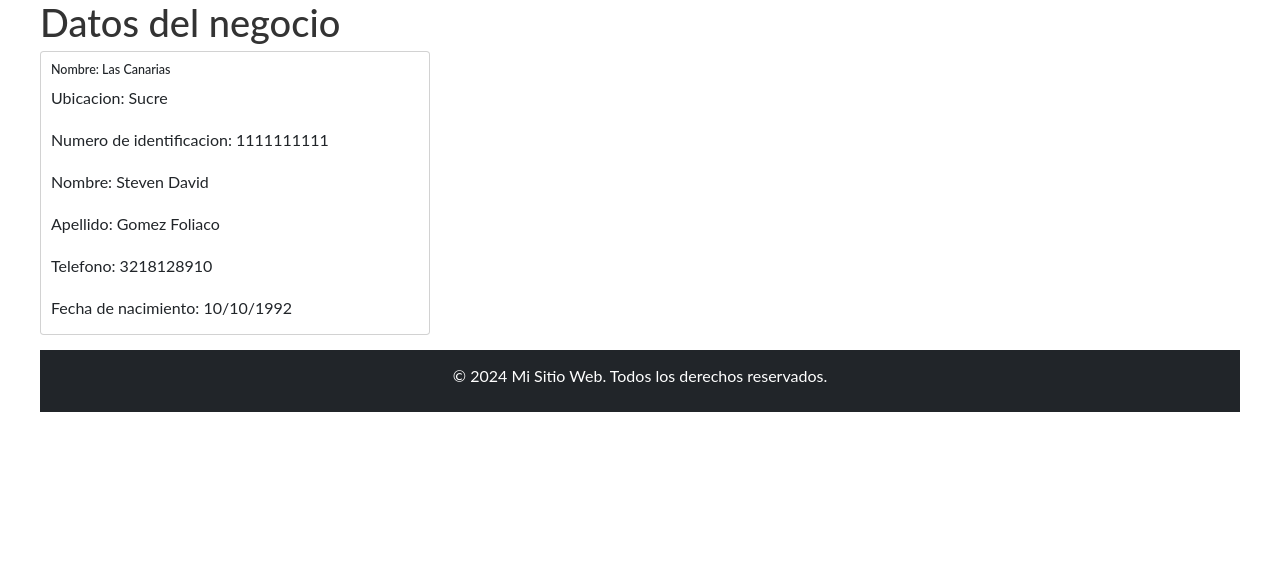
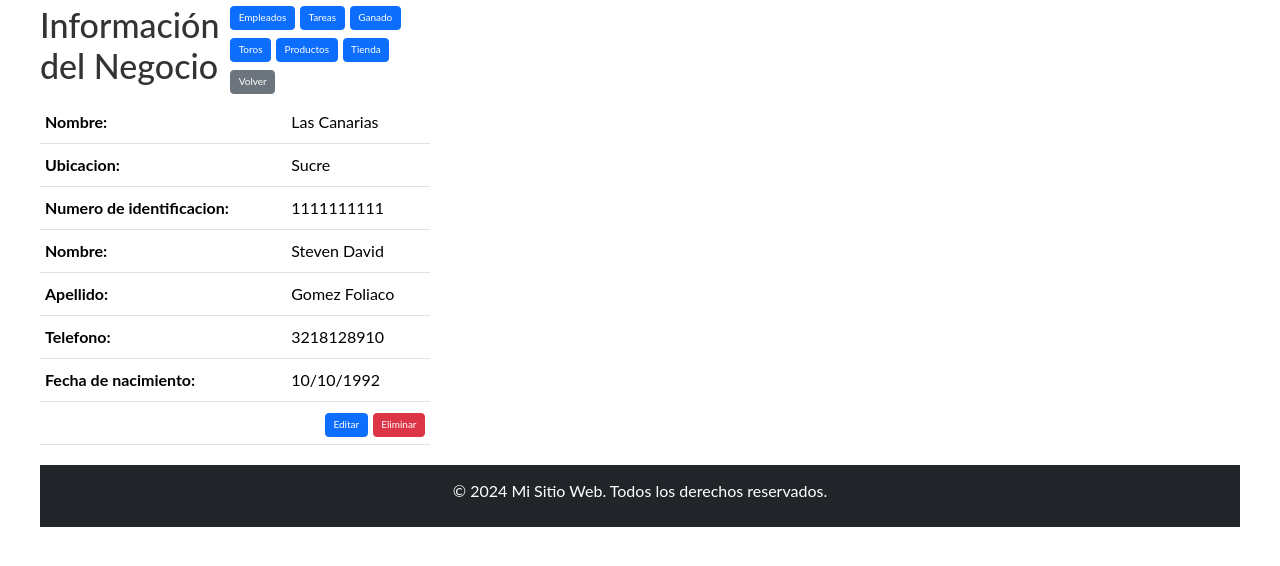
Before and after one commit to stevengodev/FarmeApp, a React (Create React App) app: page /businessInfo-list in a window 1280 px wide. Shown: the top 566 px of the page. Built offline with nearby package versions, Linux system fonts and the light colour scheme.

Commit message:
agregando navegacion entre algunas paginas

```diff
--- a/src/App.js
+++ b/src/App.js
@@ -12,6 +12,7 @@ import TaskListPage from './pages/TaskRegistration/TaskListPage';
 import StaffListPage from './pages/StaffRegistration/StaffListPage';
 import BusinessInfoPage from './pages/BusinessRegistration/BusinessInfoPage';
 import Store from './pages/Store/Store';
+import ProductRegistration from './pages/ProductRegistration/ProductRegistration';
 
 
 function App() {
@@ -30,6 +31,7 @@ function App() {
         <Route path='/employee-list' element={ <StaffListPage/> } />
         <Route path='/businessInfo-list' element={ <BusinessInfoPage/> } />
         <Route path='/tienda' element={ <Store/> } />
+        <Route path='/product-create' element={ <ProductRegistration/> } />
 
       </Routes>
     </Router>
--- a/src/components/AuthForm/LoginForm.jsx
+++ b/src/components/AuthForm/LoginForm.jsx
@@ -3,11 +3,16 @@ import React, { useState } from 'react';
 import { auth } from "../../services/firebase.js";
 import { signInWithEmailAndPassword } from 'firebase/auth';
 import AlertMessages from '../AlertMessages/AlertMessages.jsx';
+import { useNavigate } from 'react-router-dom';
+import 'bootstrap/dist/css/bootstrap.min.css';
 
 const LoginForm = () => {
   const [email, setEmail] = useState('');
   const [password, setPassword] = useState('');
   const [alertMessage, setAlertMessage] = useState(null);
+
+  const navigate = useNavigate();
+
 
   const handleSubmit = async (e) => {
     e.preventDefault();
@@ -18,6 +23,9 @@ const LoginForm = () => {
       console.log("inicio de sesion correctamente")
 
       //Redirigir
+
+      navigate('/businessInfo-list'); // Redirige al usuario a la página de inicio
+
 
     } catch (error) {
 
--- a/src/components/BusinessRegistrationForm/BusinessInfoListData.jsx
+++ b/src/components/BusinessRegistrationForm/BusinessInfoListData.jsx
@@ -1,23 +1,52 @@
 import React from 'react';
+import 'bootstrap/dist/css/bootstrap.min.css';
 
 const BusinessInfoListData = () => {
 
   return (
-
-    <div className="row">
+    <div className='container' >
+      <div className="row">
         <div className="col-md-4">
-          <div className="card mb-4">
-            <div className="card-body">
-              <h5 className="card-title">Nombre: Las Canarias</h5>
-              <p className="card-text">Ubicacion: Sucre</p>
-              <p className="card-text">Numero de identificacion: 1111111111</p>
-              <p className="card-text">Nombre: Steven David</p>
-              <p className="card-text">Apellido: Gomez Foliaco</p>
-              <p className="card-text">Telefono: 3218128910</p>
-              <p className="card-text">Fecha de nacimiento: 10/10/1992</p>
-            </div>
-          </div>
+          <table className="table">
+            <tbody>
+              <tr>
+                <th>Nombre:</th>
+                <td>Las Canarias</td>
+              </tr>
+              <tr>
+                <th>Ubicacion:</th>
+                <td>Sucre</td>
+              </tr>
+              <tr>
+                <th>Numero de identificacion:</th>
+                <td>1111111111</td>
+              </tr>
+              <tr>
+                <th>Nombre:</th>
+                <td>Steven David</td>
+              </tr>
+              <tr>
+                <th>Apellido:</th>
+                <td>Gomez Foliaco</td>
+              </tr>
+              <tr>
+                <th>Telefono:</th>
+                <td>3218128910</td>
+              </tr>
+              <tr>
+                <th>Fecha de nacimiento:</th>
+                <td>10/10/1992</td>
+              </tr>
+              <tr>
+                <td colSpan="2" className="text-end">
+                  <button className="btn btn-primary me-2">Editar</button>
+                  <button className="btn btn-danger">Eliminar</button>
+                </td>
+              </tr>
+            </tbody>
+          </table>
         </div>
+      </div>
     </div>
 
   );
--- a/src/components/ProductManagement/ProductList.jsx
+++ b/src/components/ProductManagement/ProductList.jsx
@@ -23,6 +23,7 @@ const ProductList = () => {
                     <th >Nombre</th>
                     <th >Descripcion</th>
                     <th >Precio</th>
+                    <th>Acciones</th>
                 </tr>
             </thead>
             <tbody>
@@ -32,6 +33,10 @@ const ProductList = () => {
             <td>{product.nombre}</td>
             <td>{product.descripcion}</td>
             <td>{product.precio}</td>
+            <td colSpan="2" className="text-end">
+                <button className="btn btn-primary me-2">Editar</button>
+                <button className="btn btn-danger">Eliminar</button>
+              </td>
           </tr>
         ))}
             </tbody>
--- a/src/components/StaffRegistrationForm/StaffList.jsx
+++ b/src/components/StaffRegistrationForm/StaffList.jsx
@@ -23,6 +23,7 @@ const StaffList = () => {
                     <th >Fecha de Inicio</th>
                     <th >Username</th>
                     <th >Password</th>
+                    <th>Acciones</th>
                 </tr>
             </thead>
             <tbody>
@@ -34,6 +35,10 @@ const StaffList = () => {
                         <td>{empleado.fecha_inicio}</td>
                         <td>{empleado.username}</td>
                         <td>{empleado.password}</td>
+                        <td colSpan="2" className="text-end">
+                <button className="btn btn-primary me-2">Editar</button>
+                <button className="btn btn-danger">Eliminar</button>
+              </td>
                     </tr>
                 ))}
             </tbody>
--- a/src/components/TaskRegistrationForm/TaskList.jsx
+++ b/src/components/TaskRegistrationForm/TaskList.jsx
@@ -25,6 +25,7 @@ const TaskList = () => {
                     <th >Fecha vencimiento</th>
                     <th >Estado</th>
                     <th >Empleado</th>
+                    <th >Acciones</th>
                 </tr>
             </thead>
             <tbody>
@@ -36,7 +37,10 @@ const TaskList = () => {
             <td>{tarea.fecha_vencimiento}</td>
             <td>{tarea.estado}</td>
             <td>{tarea.empleado}</td>
-
+            <td colSpan="2" className="text-end">
+                <button className="btn btn-primary me-2">Editar</button>
+                <button className="btn btn-danger">Eliminar</button>
+              </td>
           </tr>
         ))}
             </tbody>
--- a/src/pages/BusinessRegistration/BusinessInfoPage.jsx
+++ b/src/pages/BusinessRegistration/BusinessInfoPage.jsx
@@ -1,16 +1,71 @@
-import BusinessInfoListData from "../../components/BusinessRegistrationForm/BusinessInfoListData";
+import React from 'react';
+import { useNavigate } from 'react-router-dom';
 
-const BusinessInfoPage = () => {
-    return (
-      <div>
+const BusinessInfoListData = () => {
+  const navigate = useNavigate();
 
-        <h1>Datos del negocio</h1>
+  const handleNavigate = (ruta) => {
+    navigate(ruta);
+  };
 
-        < BusinessInfoListData />
+  return (
+    <div className="row mb-3">
+      <div className="col-md-4">
+        <div className="d-flex justify-content-between align-items-center mb-2">
+          <h2>Información del Negocio</h2>
+          <div>
+            <button className="btn btn-primary me-2" onClick={() => handleNavigate('/employee-list')}>Empleados</button>
+            <button className="btn btn-primary me-2" onClick={() => handleNavigate('/task-list')}>Tareas</button>
+            <button className="btn btn-primary me-2" onClick={() => handleNavigate('/')}>Ganado</button>
+            <button className="btn btn-primary me-2" onClick={() => handleNavigate('/')}>Toros</button>
+            <button className="btn btn-primary me-2" onClick={() => handleNavigate('/products-list')}>Productos</button>
+            <button className="btn btn-primary me-2" onClick={() => handleNavigate('/tienda')}>Tienda</button>
+            <button className="btn btn-secondary" onClick={() => handleNavigate('/')}>Volver</button>
+          </div>
+        </div>
+
+        <table className="table">
+          <tbody>
+            <tr>
+              <th>Nombre:</th>
+              <td>Las Canarias</td>
+            </tr>
+            <tr>
+              <th>Ubicacion:</th>
+              <td>Sucre</td>
+            </tr>
+            <tr>
+              <th>Numero de identificacion:</th>
+              <td>1111111111</td>
+            </tr>
+            <tr>
+              <th>Nombre:</th>
+              <td>Steven David</td>
+            </tr>
+            <tr>
+              <th>Apellido:</th>
+              <td>Gomez Foliaco</td>
+            </tr>
+            <tr>
+              <th>Telefono:</th>
+              <td>3218128910</td>
+            </tr>
+            <tr>
+              <th>Fecha de nacimiento:</th>
+              <td>10/10/1992</td>
+            </tr>
+            <tr>
+              <td colSpan="2" className="text-end">
+                <button className="btn btn-primary me-2">Editar</button>
+                <button className="btn btn-danger">Eliminar</button>
+              </td>
+            </tr>
+          </tbody>
+        </table>
 
       </div>
-    )
+    </div>
+  );
+};
 
-}
-
-export default BusinessInfoPage;
+export default BusinessInfoListData;
--- a/src/pages/ProductRegistration/ProductListPage.jsx
+++ b/src/pages/ProductRegistration/ProductListPage.jsx
@@ -1,11 +1,28 @@
 import ProductList from "../../components/ProductManagement/ProductList"
+import { useNavigate } from 'react-router-dom';
 
 
 const ProductListPage = () => {
+    const navigate = useNavigate();
+
+    const handleNavigate = (ruta) => {
+      navigate(ruta);
+    };
 
     return <>
 
     <h2>Lista de productos</h2>
+
+        <div>
+            <button className="btn btn-primary me-2" onClick={() => handleNavigate('/employee-list')}>Empleados</button>
+            <button className="btn btn-primary me-2" onClick={() => handleNavigate('/task-list')}>Tareas</button>
+            <button className="btn btn-primary me-2" onClick={() => handleNavigate('/')}>Ganado</button>
+            <button className="btn btn-primary me-2" onClick={() => handleNavigate('/')}>Toros</button>
+            <button className="btn btn-primary me-2" onClick={() => handleNavigate('/product-create')}>Crear producto</button>
+            <button className="btn btn-primary me-2" onClick={() => handleNavigate('/tienda')}>Tienda</button>
+
+            <button className="btn btn-secondary" onClick={() => handleNavigate('/')}>Volver</button>
+          </div>
 
     < ProductList />
 
--- a/src/pages/ProductRegistration/ProductRegistration.jsx
+++ b/src/pages/ProductRegistration/ProductRegistration.jsx
@@ -3,7 +3,7 @@ import ProductForm from "../../components/ProductManagement/ProductForm"
 const ProductRegistration = () => {
     return (
       <div>
-        <h1>Pagina para registrar personal</h1>
+        <h1>Pagina para registrar productos</h1>
 
         <ProductForm/>
 
--- a/src/pages/StaffRegistration/StaffListPage.jsx
+++ b/src/pages/StaffRegistration/StaffListPage.jsx
@@ -1,9 +1,28 @@
 import StaffList from "../../components/StaffRegistrationForm/StaffList";
+import { useNavigate } from 'react-router-dom';
 
 const StaffListPage = () => {
+
+  const navigate = useNavigate();
+
+  const handleNavigate = (ruta) => {
+    navigate(ruta);
+  };
+
     return (
       <div>
         <h1>Listado de empleados</h1>
+
+        <div>
+            <button className="btn btn-primary me-2" onClick={() => handleNavigate('/employee-list')}>Empleados</button>
+            <button className="btn btn-primary me-2" onClick={() => handleNavigate('/task-registration')}>Crear Tareas</button>
+            <button className="btn btn-primary me-2" onClick={() => handleNavigate('/')}>Ganado</button>
+            <button className="btn btn-primary me-2" onClick={() => handleNavigate('/')}>Toros</button>
+            <button className="btn btn-primary me-2" onClick={() => handleNavigate('/product-create')}>Crear producto</button>
+            <button className="btn btn-primary me-2" onClick={() => handleNavigate('/tienda')}>Tienda</button>
+
+            <button className="btn btn-secondary" onClick={() => handleNavigate('/')}>Volver</button>
+          </div>
 
         <StaffList/>
 
```
Also changed, not shown: src/components/AuthForm/RegistrationForm.jsx (+7 -1 lines), src/pages/Store/Store.jsx (+0 -42 lines).
